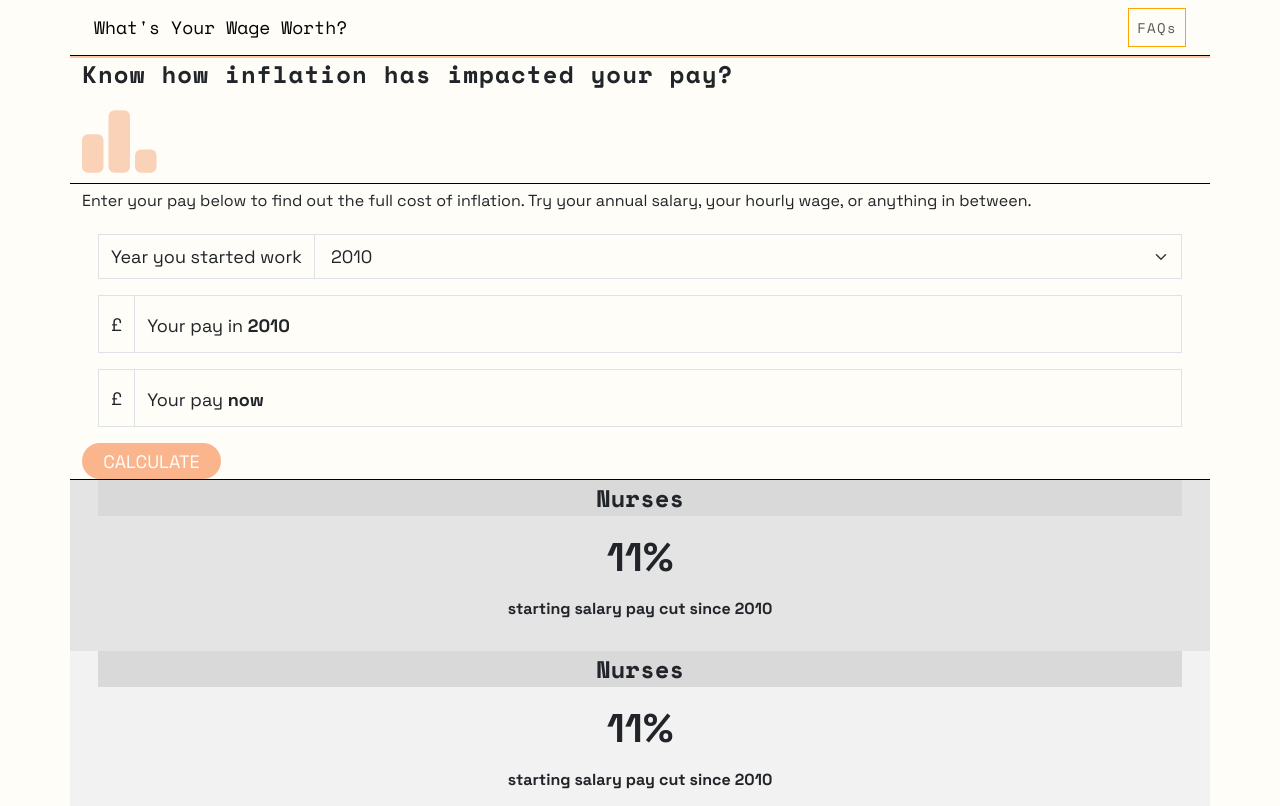
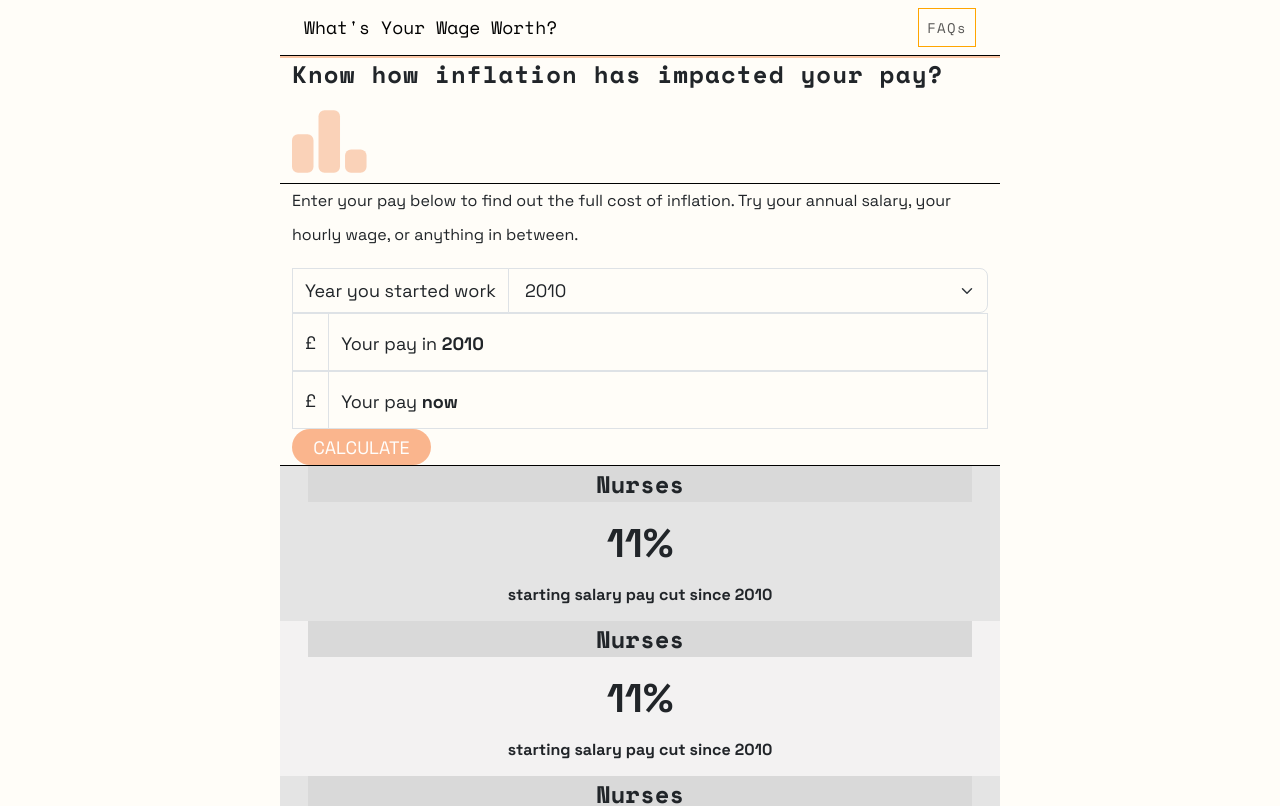
Before and after one commit to whats-your-pay-rise/whats-your-pay-rise.github.io, a React (Create React App) app: page / in a window 1280 px wide. Shown: the top 806 px of the page. Built offline with nearby package versions, Linux system fonts and the light colour scheme.

Commit message:
Remove inline styling classes

```diff
--- a/public/index.html
+++ b/public/index.html
@@ -43,7 +43,7 @@
 <body>
   <noscript>You need to enable JavaScript to run this app.</noscript>
   <div class="container nav-container">
-    <nav class="navbar navbar-expand navbar-light bg-body">
+    <nav class="navbar navbar-expand navbar-light">
       <div class="container-fluid">
         <a class="navbar-brand" href="#!">What's Your Wage Worth?</a>
         <div class="navbar-nav">
@@ -66,8 +66,8 @@
   <section>
     <div class="container">
       <div class="row">
-        <div class="card profession-card border-0">
-          <div class="card-body text-center pt-0">
+        <div class="card profession-card">
+          <div class="card-body text-center">
             <div class="profession-card-heading">
               <p class="profession-card-heading">Nurses</p>
             </div>
@@ -75,8 +75,8 @@
             <p class="profession-card-contents">starting salary pay cut since 2010</p>
           </div>
         </div>
-        <div class="card profession-card border-0">
-          <div class="card-body text-center pt-0">
+        <div class="card profession-card">
+          <div class="card-body text-center">
             <div class="profession-card-heading">
               <p class="profession-card-heading">Nurses</p>
             </div>
@@ -84,8 +84,8 @@
             <p class="profession-card-contents">starting salary pay cut since 2010</p>
           </div>
         </div>
-        <div class="card profession-card border-0">
-          <div class="card-body text-center pt-0">
+        <div class="card profession-card">
+          <div class="card-body text-center">
             <div class="profession-card-heading">
               <p class="profession-card-heading">Nurses</p>
             </div>
@@ -102,7 +102,7 @@
       <div class="faqs-wrapper">
         <h3 class="text-center">FAQs</h3>
         <div class="accordion">
-          <div class="accordion-item rounded-0">
+          <div class="accordion-item">
             <div class="accordion-header">
               <button class="accordion-button" type="button" data-bs-toggle="collapse" data-bs-target="#faqs-1"
                 aria-expanded="true" aria-controls="faqs-1">
--- a/src/App.jsx
+++ b/src/App.jsx
@@ -1,7 +1,7 @@
 import './App.css';
 import { useState, Fragment } from 'react';
 import data from './data';
-import Graph from './Graph';
+import Graph from './components/Graph';
 import Input from './components/Input';
 import Select from './components/Select';
 
@@ -39,9 +39,9 @@ function App() {
   };
 
   return (
-    <div className="App container">
+    <div className="container">
       <div className="row">
-        <div className='col-md'>
+        <div className="">
           <p className="">Enter your pay below to find out the full cost of inflation. Try your annual salary, your hourly
             wage, or anything in between.</p>
           <form onSubmit={onSubmit}>
@@ -77,7 +77,7 @@ function App() {
                 currentYear={currentYear}
               />
             {/* </div> */}
-            <div className="card-body">
+            <div className="">
               {isPayRise ? <p>Since {comparisonYear} you have had a real terms pay rise of {realTermsPayChange}%</p> : null}
               {isPayRise ? <p>This is less than the {nominalTermsPayChange}% nominal pay rise you might have expected</p> : null}
               {!isPayRise ? <p>Since {comparisonYear} you have had a real terms <span className="text-danger">pay cut</span> of {realTermsPayChange}%</p> : null}
--- a/src/components/Input.jsx
+++ b/src/components/Input.jsx
@@ -4,8 +4,8 @@ function Input(props) {
   const id = uuid();
 
   return (
-    <div className="input-group mb-3 px-3">
-      <span className="input-group-text bg-body">
+    <div className="input-group">
+      <span className="input-group-text">
         £
       </span>
       <div className="form-floating">
--- a/src/components/Select.jsx
+++ b/src/components/Select.jsx
@@ -4,14 +4,14 @@ function Select(props) {
   const id = uuid();
 
   return (
-    <div className="input-group mb-3 px-3">
+    <div className="input-group">
       <label
-        className="input-group-text rounded-0 bg-body"
+        className="input-group-text"
         htmlFor={id}>
         {props.label}
       </label>
       <select
-        className="form-select form-select-lg rounded-0"
+        className="form-select form-select-lg"
         id={id}
         value={props.value}
         onChange={e => {
--- a/src/custom.scss
+++ b/src/custom.scss
@@ -1,5 +1,17 @@
 $body-bg: #FFFDF8;
 $border-radius: 0;
 $link-color: black;
+$body-tertiary-bg: $body-bg;
+$card-border-width: 0;
+$card-spacer-y: 0;
+
+$grid-breakpoints: (
+  xs: 0,
+  sm: 429px,
+  md: 835px,
+  lg: 1513px,
+  xl: 1600px,
+  xxl: 1700px
+);
 
 @import '~bootstrap/scss/bootstrap.scss';
```
Also changed, not shown: src/components/Graph.jsx (renamed from src/Graph.jsx).
